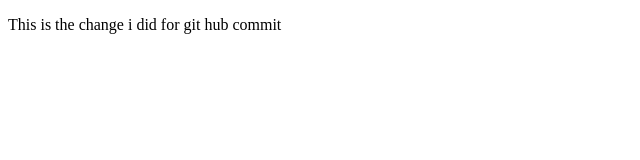
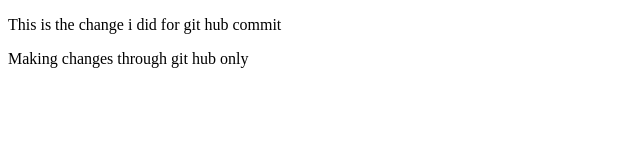
Before and after one commit to richagroverr/gitProject, a plain HTML site: page index.html in a window 1280 px wide. Shown: the whole page, without its empty margins (0-640 px from the left). Drawn offline with Linux system fonts and the light colour scheme.

Commit message:
I made changes  through git hub repo

```diff
--- a/index.html
+++ b/index.html
@@ -10,6 +10,7 @@
 
 <body>
     <p>This is the change i did for git hub commit</p>
+    <p> Making changes through git hub only </p>
 </body>
 
 </html>
```
